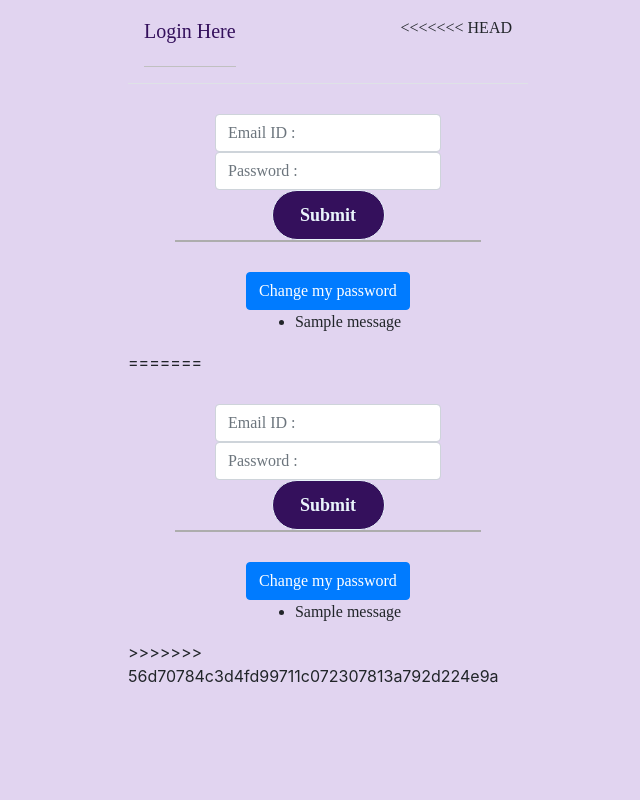
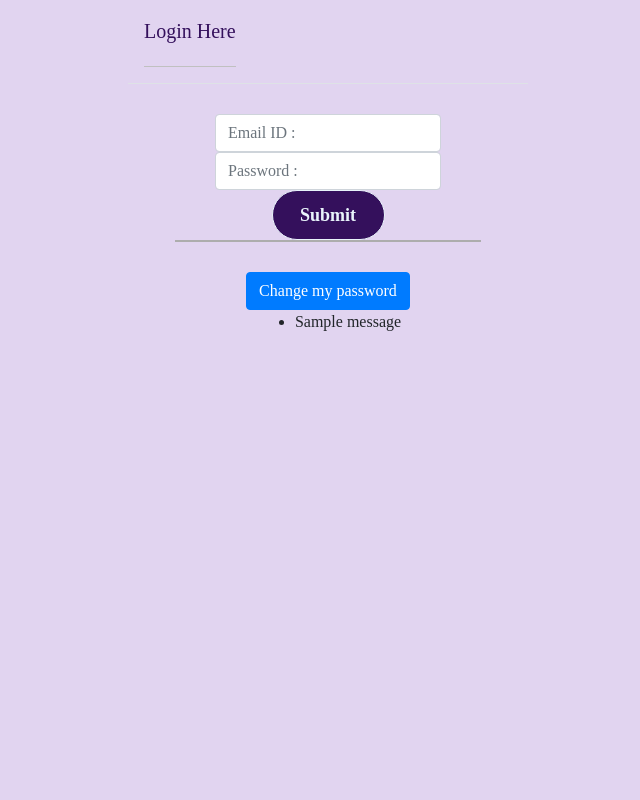
Before and after one commit to Jaygaur99/WebChatApp, a Django app: page /login/ in a window 1280 px wide. Shown: the whole page, without its empty margins (312-952 px from the left). Run offline with Django 3.2, Linux system fonts and the light colour scheme; tables that the repository leaves empty hold one stand-in row (values such as "Sample post"); one stand-in notice (Sample message) is shown; some libraries are stand-ins or nearby versions; some web fonts are replaced.

Commit message:
fix conflicts

```diff
--- a/chat_app/main/templates/main/login.html
+++ b/chat_app/main/templates/main/login.html
@@ -4,34 +4,9 @@
 
     <h5 class="modal-title" id="loginModalTitle">Login Here</h5>
 
-<<<<<<< HEAD
-    </div>
-    <div class="d-flex justify-content-center align-items-center container-lg">
-        <form  method="post" action="{% url "loginauth" %}">
-            {% csrf_token %}
-            <input placeholder="Email ID :" type="text" class="form-control" name="email">
-            <input placeholder="Password :" type="password" class="form-control" name="password">
-            <div class="d-flex justify-content-center ">
-                <input class="btn btn-primary" type="submit" name="">
-            </div>
-        </form>
-    </div>
-    <div class="d-flex justify-content-center align-items-center container-lg">
-        <button type='button' class='btn btn-primary'><a style="color: white"href="{% url "change_password" %}">Change my password</a></button>
-    </div>
-    <div class="d-flex justify-content-center align-items-center container-lg">
-      {% if messages %}
-      <ul class="messages">
-          {% for message in messages %}
-          <li{% if message.tags %} class="{{ message.tags }}"{% endif %}>{{ message }}</li>
-          {% endfor %}
-      </ul>
-      {% endif %}
-    </div>
-=======
 </div>
 <div class="d-flex justify-content-center align-items-center container-lg">
-    <form method="post" action="{% url " loginauth " %}">
+    <form method="post" action="{% url "loginauth" %}">
         {% csrf_token %}
         <input placeholder="Email ID :" type="text" class="form-control" name="email">
         <input placeholder="Password :" type="password" class="form-control" name="password">
@@ -52,5 +27,4 @@
     </ul>
     {% endif %}
 </div>
->>>>>>> 56d70784c3d4fd99711c072307813a792d224e9a
 {% endblock %}
--- a/chat_app/main/urls.py
+++ b/chat_app/main/urls.py
@@ -11,6 +11,7 @@ urlpatterns = [
     path('change_password/', change_password, name = 'change_password'),
     path('otp/', otp, name='otp'),
     path('verify_otp/', verify_otp, name='verify_otp'),
-    path('new_password', new_password, name='new_password'),
-    path('searchhandle',searchhandle,name='searchhandle')
+    path('new_password/', new_password, name='new_password'),
+    path('searchhandle/',searchhandle,name='searchhandle'),
+    path('requests/',requests,name='requests')
 ]
--- a/chat_app/main/views.py
+++ b/chat_app/main/views.py
@@ -114,3 +114,9 @@ def new_password(request):
             return render(request, 'main/new_password.html', {'email': email})
     else:
         return redirect('login')
+
+def requests(request):
+    if request.method == 'POST':
+        return render(request,'main/add_friends.html')
+    else:
+        return redirect('home')
```
Also changed, not shown: chat_app/main/templates/main/add_friends.html (added, +11 -0 lines), chat_app/main/templates/main/home.html (+9 -5 lines).
